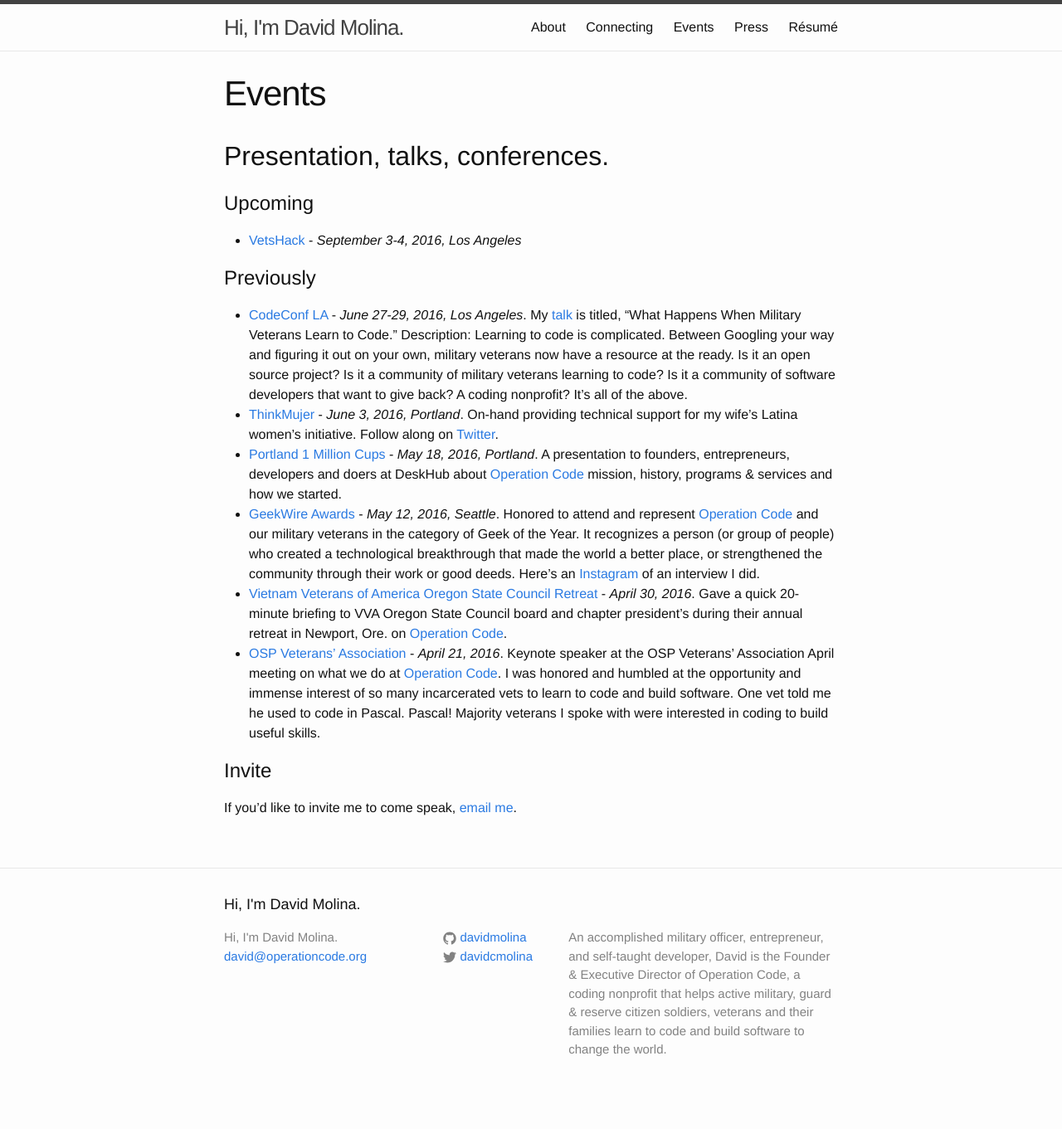
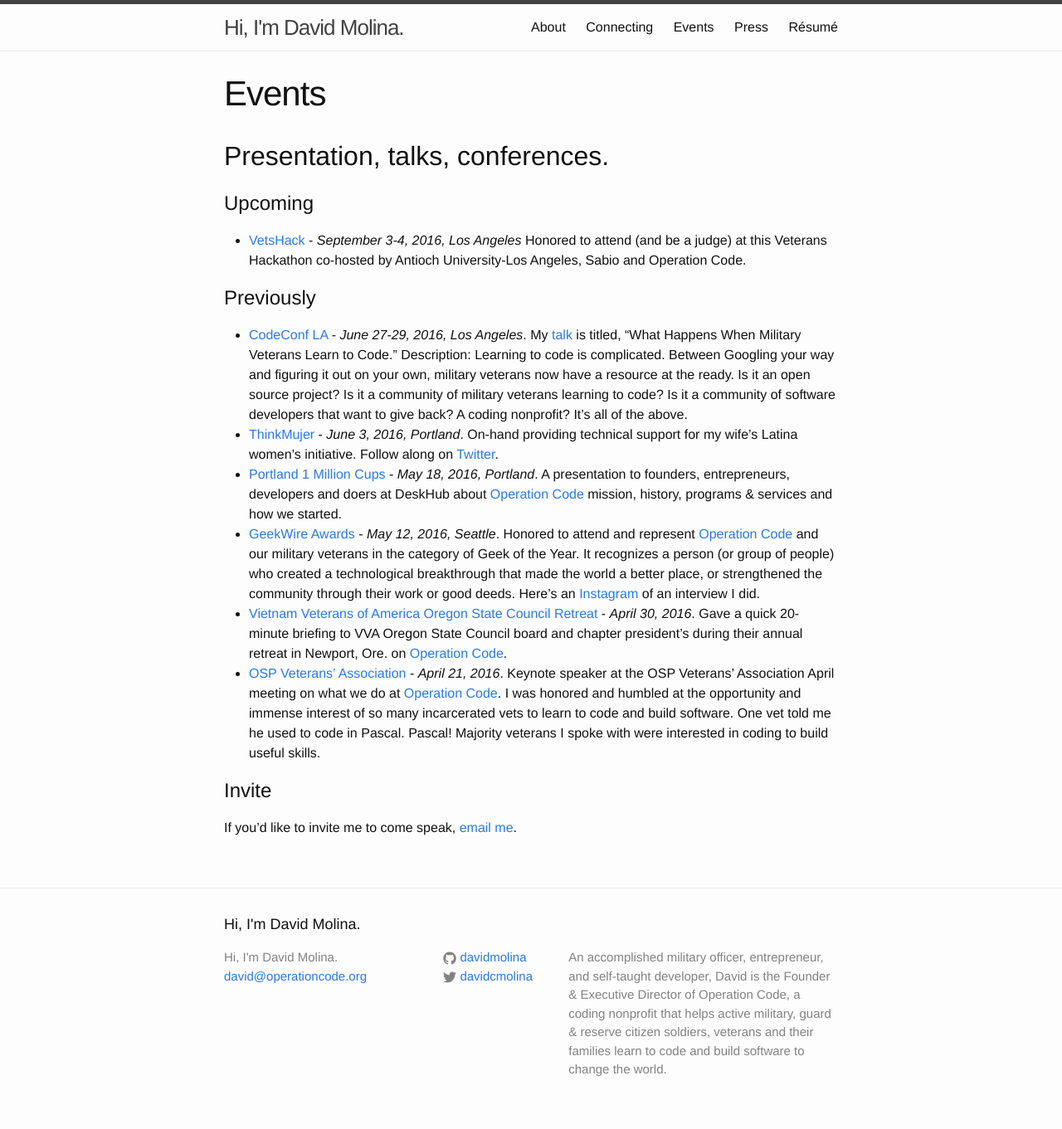
Before and after one commit to davidmolina/davidmolina.github.io, a Jekyll site: the page built from events.md, in a window 1280 px wide. Shown: the whole page at 83% size. Built offline with Jekyll 4.4.1, drawn with Linux system fonts in a browser that asks for light colours; before the commit the page ends 1337 px from its top, so only the background shows below that.

Commit message:
Update VetsHack description

```diff
--- a/events.md
+++ b/events.md
@@ -7,7 +7,7 @@
 ## Presentation, talks, conferences.
 
 # Upcoming
-- [VetsHack](http://vetshack.us) - *September 3-4, 2016, Los Angeles*
+- [VetsHack](http://vetshack.us) - *September 3-4, 2016, Los Angeles* Honored to attend (and be a judge) at this Veterans Hackathon co-hosted by Antioch University-Los Angeles, Sabio and Operation Code.
 
 # Previously
 - [CodeConf LA](http://codeconf.com) - *June 27-29, 2016, Los Angeles*. My [talk](http://codeconf.com/speakers/david-molina.html) is titled, "What Happens When Military Veterans Learn to Code." Description: Learning to code is complicated. Between Googling your way and figuring it out on your own, military veterans now have a resource at the ready. Is it an open source project? Is it a community of military veterans learning to code? Is it a community of software developers that want to give back? A coding nonprofit? It's all of the above.
```
